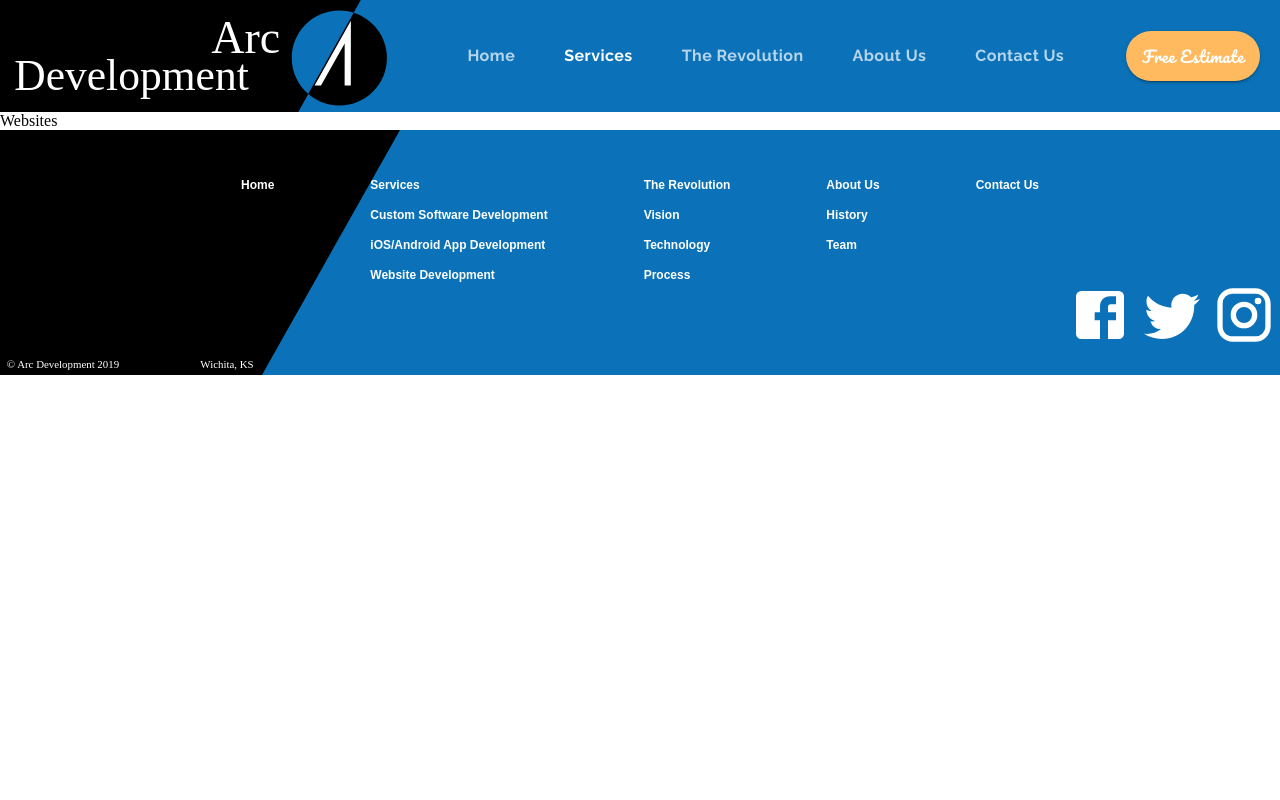
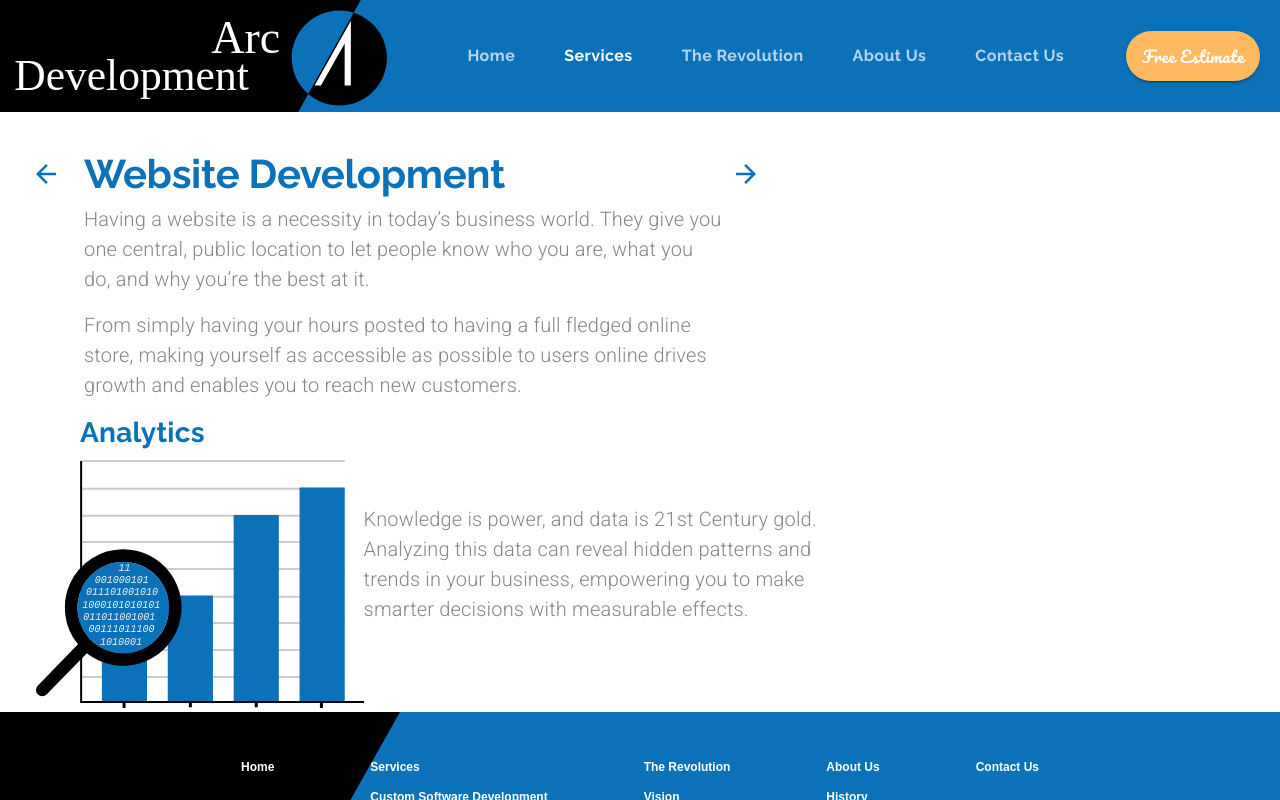
Before and after one commit to SepantaJoshani/Arc-Dev-Clone, a React (Create React App) app: page /websites in a window 1280 px wide. Shown: the top 800 px of the page. Built offline with nearby package versions, Linux system fonts and the light colour scheme.

Commit message:
adding analytics block

```diff
--- a/src/App.js
+++ b/src/App.js
@@ -8,6 +8,7 @@
 import Services from "./pages/Services";
 import CustomSoftware from "./pages/CustomSoftware";
 import MobileApps from "./pages/MobileApps";
+import Websites from "./pages/Websites";
 
 function App() {
   const [selectedIndex, setSelectedIndex] = useState(0);
@@ -63,7 +64,16 @@
               />
             )}
           />
-          <Route exact path="/websites" component={() => <div>Websites</div>} />
+          <Route
+            exact
+            path="/websites"
+            component={() => (
+              <Websites
+                setValue={setValue}
+                setSelectedIndex={setSelectedIndex}
+              />
+            )}
+          />
           <Route
             exact
             path="/revolution"
--- a/src/pages/MobileApps.js
+++ b/src/pages/MobileApps.js
@@ -172,7 +172,13 @@
         <Grid item md>
           <Lottie options={defaultOptions} style={{ maxWidth: "20rem" }} />
         </Grid>
-        <Grid item container direction="column" md>
+        <Grid
+          item
+          container
+          direction="column"
+          style={{ marginTop: matchesXs ? "2rem" : 0 }}
+          md
+        >
           <Grid item>
             <Typography
               align={matchesSm ? "center" : "right"}
--- /dev/null
+++ b/src/pages/Websites.js
@@ -0,0 +1,139 @@
+import { Grid, IconButton, useMediaQuery, Hidden } from "@material-ui/core";
+import { Link } from "react-router-dom";
+import { makeStyles, useTheme } from "@material-ui/styles";
+import { Typography } from "@material-ui/core";
+import BackArrow from "../assets/backArrow.svg";
+import ForwardArrow from "../assets/forwardArrow.svg";
+import analytics from "../assets/analytics.svg";
+import seo from "../assets/seo.svg";
+import outreach from "../assets/outreach.svg";
+import ecommerce from "../assets/ecommerce.svg";
+import React from "react";
+
+const useStyles = makeStyles((theme) => ({
+  heading: {
+    maxWidth: "40rem",
+  },
+  arrowContainer: {
+    marginTop: "0.5rem",
+  },
+  rowContainer: {
+    paddingLeft: "5rem",
+    paddingRight: "5rem",
+    [theme.breakpoints.down("sm")]: {
+      paddingLeft: "1.5rem",
+      paddingRight: "1.5rem",
+    },
+  },
+  paragraphContainer:{
+      maxWidth:'30rem'
+  }
+}));
+
+const Websites = ({ setValue, setSelectedIndex }) => {
+  const classes = useStyles();
+  const theme = useTheme();
+  const matchesMd = useMediaQuery(theme.breakpoints.down("md"));
+  const matchesXs = useMediaQuery(theme.breakpoints.down("xs"));
+
+  return (
+    <Grid container direction="column">
+      <Grid
+        item
+        container
+        className={classes.rowContainer}
+        style={{ marginTop: matchesXs ? "1rem" : "2rem" }}
+        justifyContent={matchesMd ? "center" : "flex-start"}
+      >
+        {/*--------Website Dev Block(first)--------*/}
+        <Hidden mdDown>
+          <Grid
+            item
+            className={classes.arrowContainer}
+            style={{ marginRight: "1rem", marginLeft: "-3.5rem" }}
+          >
+            <IconButton
+              style={{ background: "transparent" }}
+              component={Link}
+              to="/mobileapps"
+              onClick={() => {
+                setValue(1);
+                setSelectedIndex(2);
+              }}
+            >
+              <img src={BackArrow} alt="back to ios/android page" />
+            </IconButton>
+          </Grid>
+        </Hidden>
+
+        <Grid item container direction="column" className={classes.heading}>
+          <Grid item>
+            <Typography align={matchesMd ? "center" : "inherit"} variant="h2">
+              Website Development
+            </Typography>
+          </Grid>
+          <Grid item>
+            <Typography
+              align={matchesMd ? "center" : "inherit"}
+              variant="body1"
+              paragraph
+            >
+              Having a website is a necessity in today’s business world. They
+              give you one central, public location to let people know who you
+              are, what you do, and why you’re the best at it.
+            </Typography>
+            <Typography
+              align={matchesMd ? "center" : "inherit"}
+              variant="body1"
+              paragraph
+            >
+              From simply having your hours posted to having a full fledged
+              online store, making yourself as accessible as possible to users
+              online drives growth and enables you to reach new customers.
+            </Typography>
+          </Grid>
+        </Grid>
+        <Hidden mdDown>
+          <Grid item className={classes.arrowContainer}>
+            <IconButton
+              style={{ background: "transparent" }}
+              to="/services"
+              component={Link}
+              onClick={() => {
+                setSelectedIndex(0);
+                setValue(1);
+              }}
+            >
+              <img src={ForwardArrow} alt="Forward to Services" />
+            </IconButton>
+          </Grid>
+        </Hidden>
+      </Grid>
+      <Grid item container className={classes.rowContainer} alignItems='center'>
+        <Grid item>
+          <Grid container direction="column">
+            <Grid item>
+              <Typography variant="h4" gutterBottom>
+                Analytics
+              </Typography>
+            </Grid>
+            <Grid item>
+              <img
+                src={analytics}
+                style={{marginLeft:'-2.75rem'}}
+                alt="graph with magnifying glass revealing 1's and 0 's"
+              />
+            </Grid>
+          </Grid>
+        </Grid>
+        <Grid item>
+            <Typography variant='body1' className={classes.paragraphContainer}>
+            Knowledge is power, and data is 21st Century gold. Analyzing this data can reveal hidden patterns and trends in your business, empowering you to make smarter decisions with measurable effects.
+            </Typography>
+        </Grid>
+      </Grid>
+    </Grid>
+  );
+};
+
+export default Websites;
```
